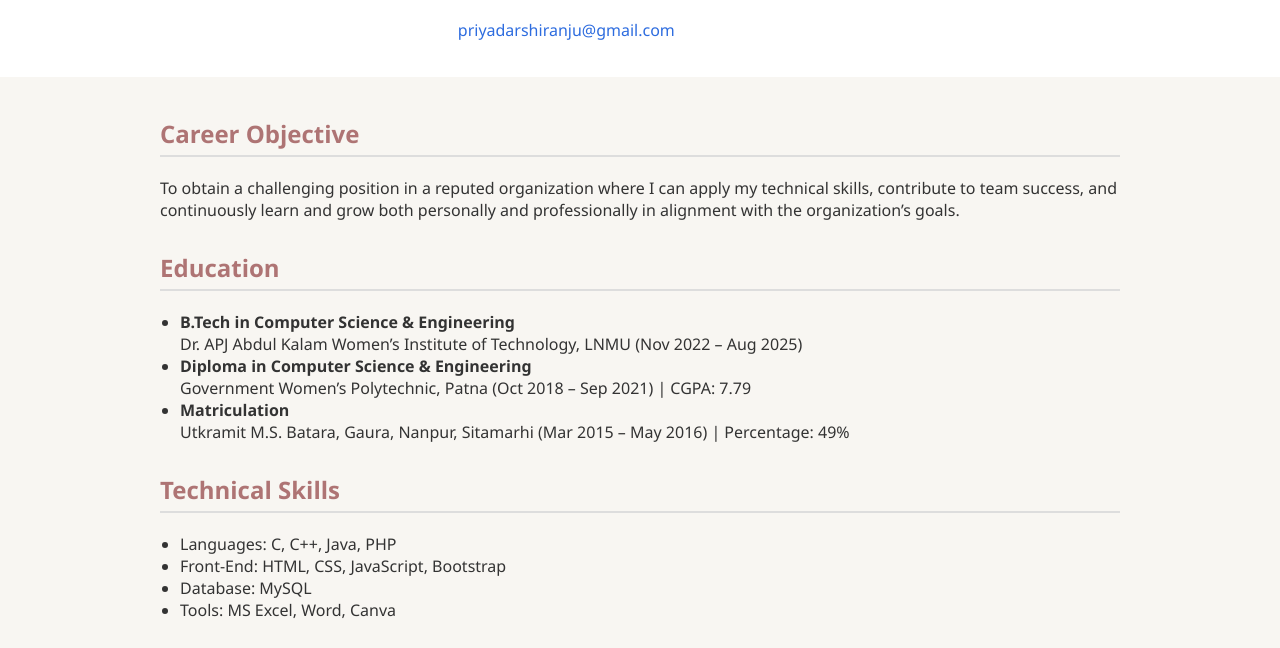
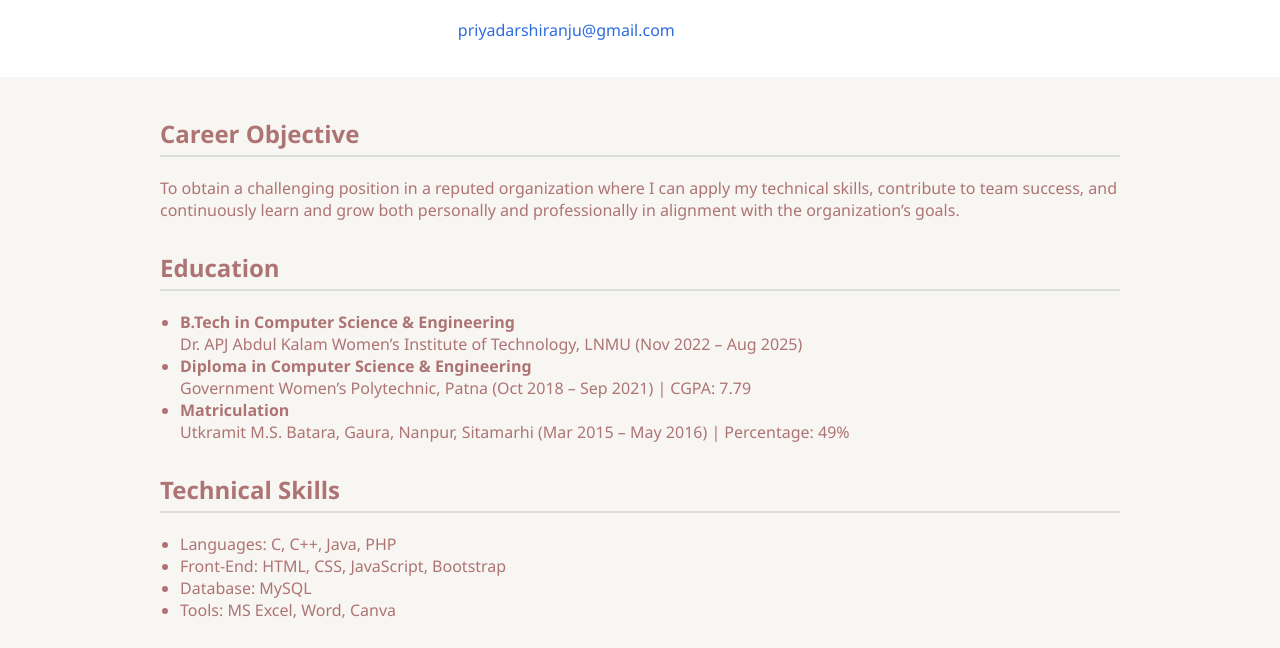
Before and after one commit to metadamen/ranju, a plain HTML site: page index.html in a window 1280 px wide. Shown: the part 87-735 px from the top of the page. Drawn offline with Linux system fonts and the light colour scheme.

Commit message:
Update index.html

```diff
--- a/index.html
+++ b/index.html
@@ -8,7 +8,7 @@
     body {
       font-family: 'Segoe UI', sans-serif;
       background-color: #f8f6f2;
-      color: #333;
+      color: #ae7474;
       margin: 0;
       padding: 0;
     }
```
